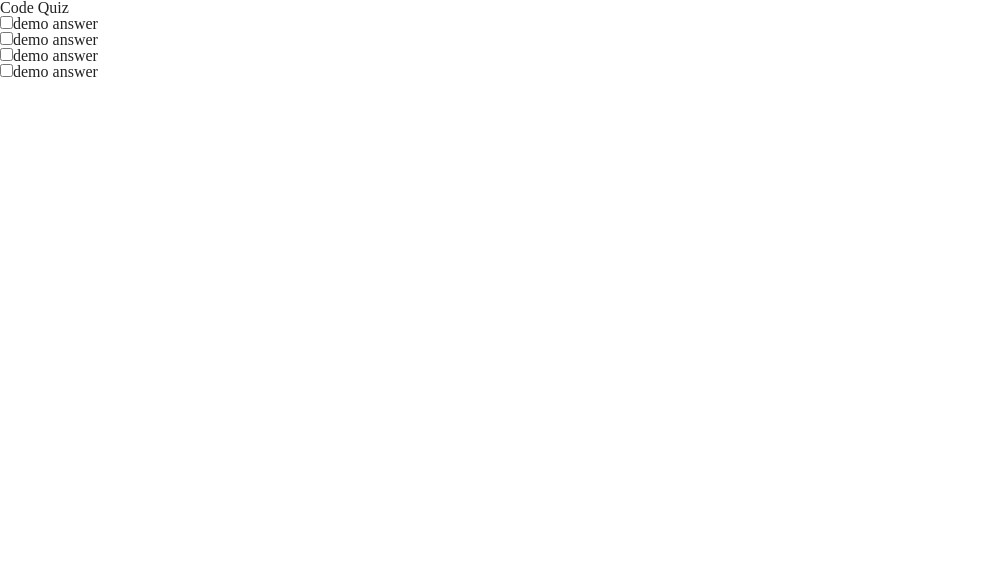
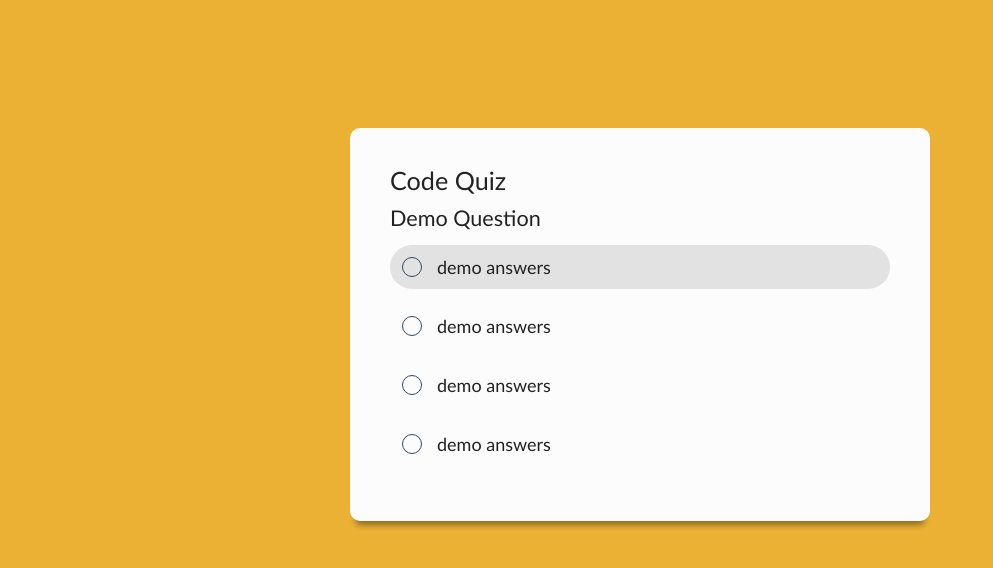
Before and after one commit to yarocruz/code-quiz, a plain HTML site: page index.html in a window 1280 px wide. Shown: the whole page, without its empty margins (0-993 px from the left). Drawn offline with Linux system fonts and the light colour scheme.

Commit message:
initial styles added

```diff
--- a/assets/css/main.css
+++ b/assets/css/main.css
@@ -0,0 +1,78 @@
+body {
+	font-family: 'Gill Sans', 'Gill Sans MT', Calibri, 'Trebuchet MS', sans-serif;
+	font-size: 18px;
+	background-color: #ebb135;
+}
+
+h1,
+h2,
+ul,
+li {
+	margin-bottom: 15px;
+}
+
+label {
+	display: flex;
+	align-items: center;
+}
+
+li {
+	padding: 12px;
+	position: relative;
+}
+
+h1 {
+	font-size: 1.4em;
+}
+
+.quiz-container {
+	max-width: 500px;
+	padding: 40px;
+	margin: 10% auto;
+	background-color: #fcfcfd;
+	border-radius: 10px;
+	box-shadow: 0 10px 6px -6px rgba(0, 0, 0, 0.4);
+}
+
+.quiz-question {
+	font-size: 1.2em;
+}
+
+.answers {
+	padding-left: 15px;
+}
+
+.selected {
+	background-color: #e2e2e2;
+	border-radius: 30px;
+}
+
+input {
+	height: 20px;
+	width: 20px;
+	-webkit-appearance: none;
+	-moz-appearance: none;
+	-o-appearance: none;
+	appearance: none;
+	border: 1px solid #34495e;
+	border-radius: 100px;
+	outline: none;
+	transition-duration: 0.3s;
+	cursor: pointer;
+}
+
+input:checked {
+	background-color: #e01e1e;
+	border: none;
+}
+
+input:checked::before {
+	content: '\2713';
+	display: block;
+	text-align: center;
+	color: #fff;
+	position: absolute;
+	left: 1rem;
+	top: 0.5rem;
+	cursor: pointer;
+}
--- a/index.html
+++ b/index.html
@@ -13,12 +13,28 @@
 <body>
     <div class="quiz-container">
         <h1>Code Quiz</h1>
-        <h2 class="quiz-question"></h2>
+        <h2 class="quiz-question">Demo Question</h2>
         <ul>
-            <li><input type="checkbox">demo answer</li>
-            <li><input type="checkbox">demo answer</li>
-            <li><input type="checkbox">demo answer</li>
-            <li><input type="checkbox">demo answer</li>
+            <li class="selected">
+                <label class="checkbox">
+                    <input type="checkbox"><span class="answers">demo answers</span>
+                </label>
+            </li>
+            <li>
+                <label for="" class="checkbox">
+                    <input type="checkbox"><span class="answers">demo answers</span>
+                </label>
+            </li>
+            <li>
+                <label for="" class="checkbox">
+                    <input type="checkbox"><span class="answers">demo answers</span>
+                </label>
+            </li>
+            <li>
+                <label for="" class="checkbox">
+                    <input type="checkbox"><span class="answers">demo answers</span>
+                </label>
+            </li>
         </ul>
     </div>
 
```
